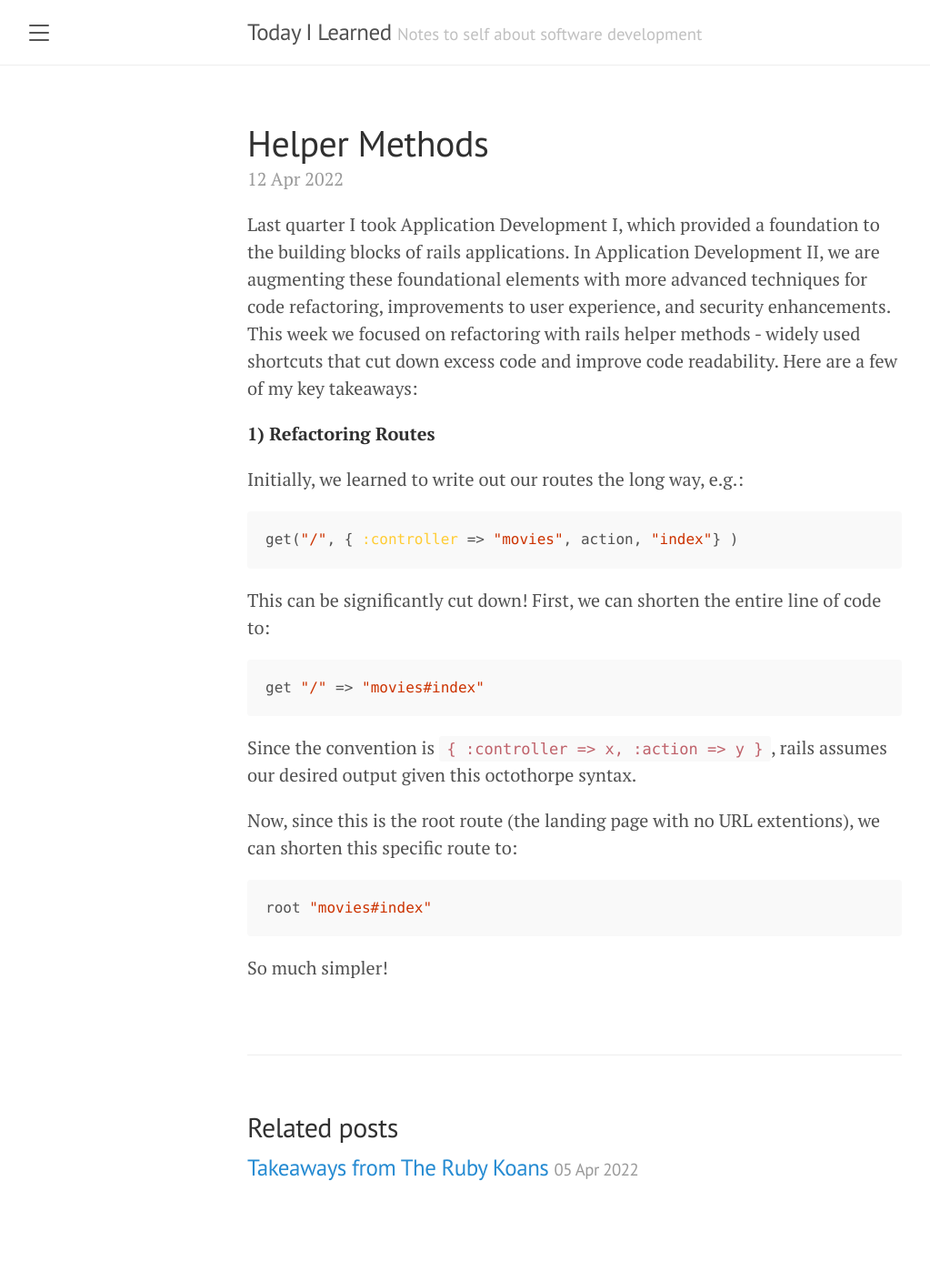
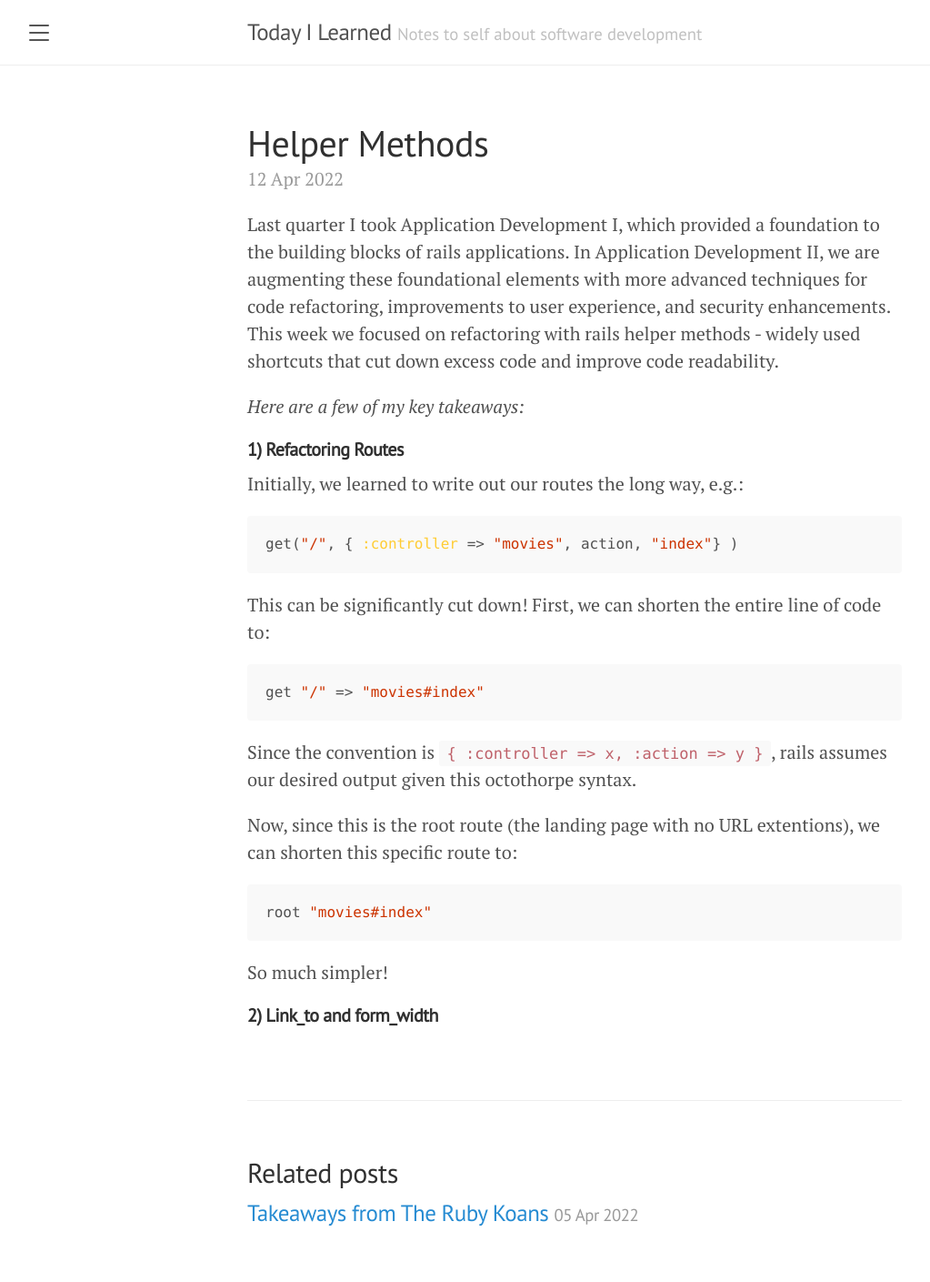
Before and after one commit to claycurran0/learningjournal, a Jekyll site: the page built from _posts/2022-04-12-helper-methods.md, in a window 1280 px wide. Shown: the whole page at 91% size, without its empty margins (8-1031 px from the left). Built offline with Jekyll 4.4.1, drawn with Linux system fonts in a browser that asks for light colours; a script that is not in the unit is left out; before the commit the page ends 1359 px from its top, so only the background shows below that.

Commit message:
Update 2022-04-12-helper-methods.md

`````diff
--- a/_posts/2022-04-12-helper-methods.md
+++ b/_posts/2022-04-12-helper-methods.md
@@ -3,10 +3,11 @@ layout: post
 title: Helper Methods
 ---
 
-Last quarter I took Application Development I, which provided a foundation to the building blocks of rails applications. In Application Development II, we are augmenting these foundational elements with more advanced techniques for code refactoring, improvements to user experience, and security enhancements. This week we focused on refactoring with rails helper methods - widely used shortcuts that cut down excess code and improve code readability. Here are a few of my key takeaways:
+Last quarter I took Application Development I, which provided a foundation to the building blocks of rails applications. In Application Development II, we are augmenting these foundational elements with more advanced techniques for code refactoring, improvements to user experience, and security enhancements. This week we focused on refactoring with rails helper methods - widely used shortcuts that cut down excess code and improve code readability.
 
-**1) Refactoring Routes**
+*Here are a few of my key takeaways:*
 
+#### **1) Refactoring Routes**
 Initially, we learned to write out our routes the long way, e.g.:
 
 ```ruby
@@ -14,7 +15,6 @@ get("/", { :controller => "movies", action, "index"} )
 ```
 
 This can be significantly cut down! First, we can shorten the entire line of code to:
-
 ```ruby
 get "/" => "movies#index"
 ```
@@ -22,9 +22,10 @@ get "/" => "movies#index"
 Since the convention is `{ :controller => x, :action => y }`, rails assumes our desired output given this octothorpe syntax.
 
 Now, since this is the root route (the landing page with no URL extentions), we can shorten this specific route to:
-
 ````ruby
 root "movies#index"
 ````
 
 So much simpler!
+
+#### **2) Link_to and form_width**
`````
